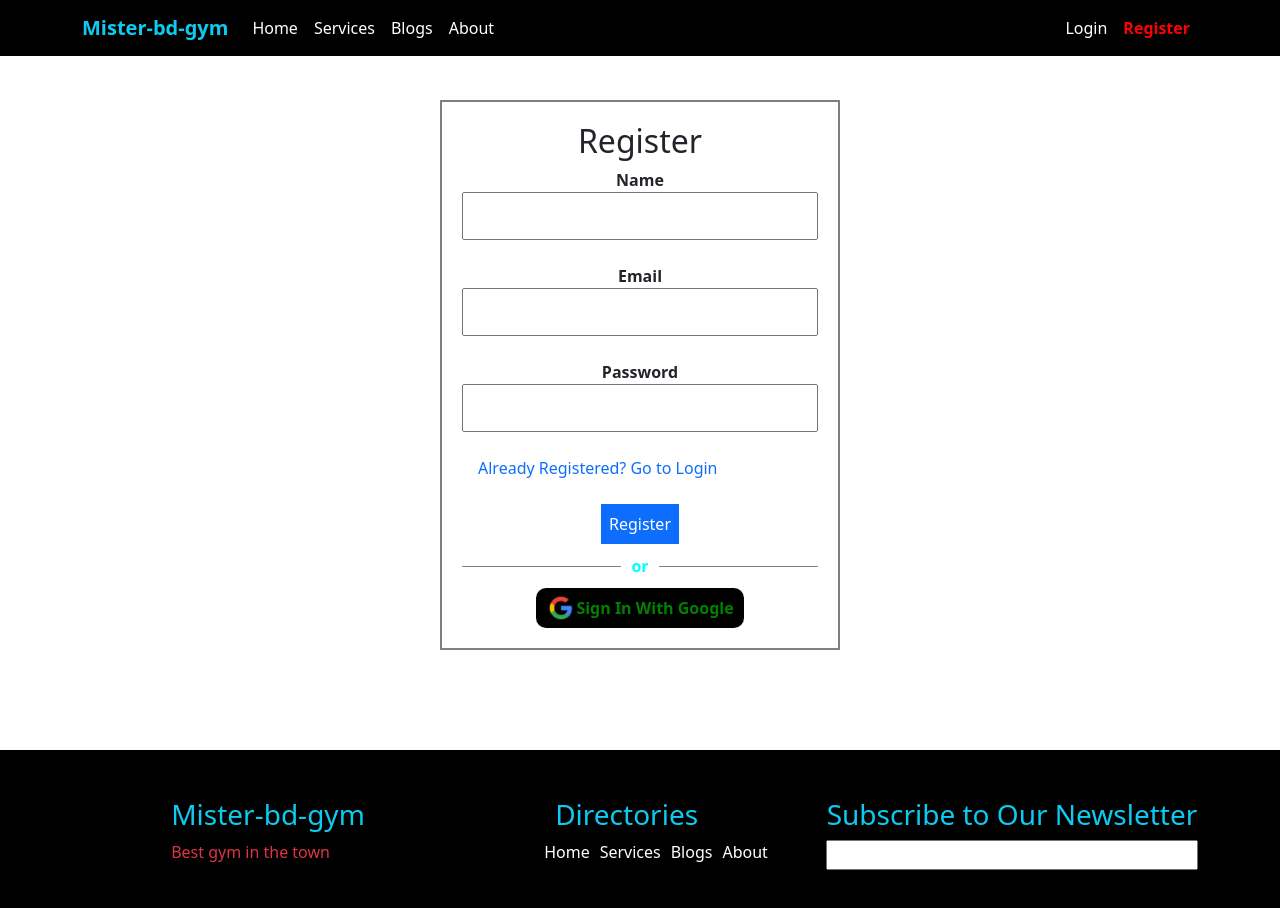
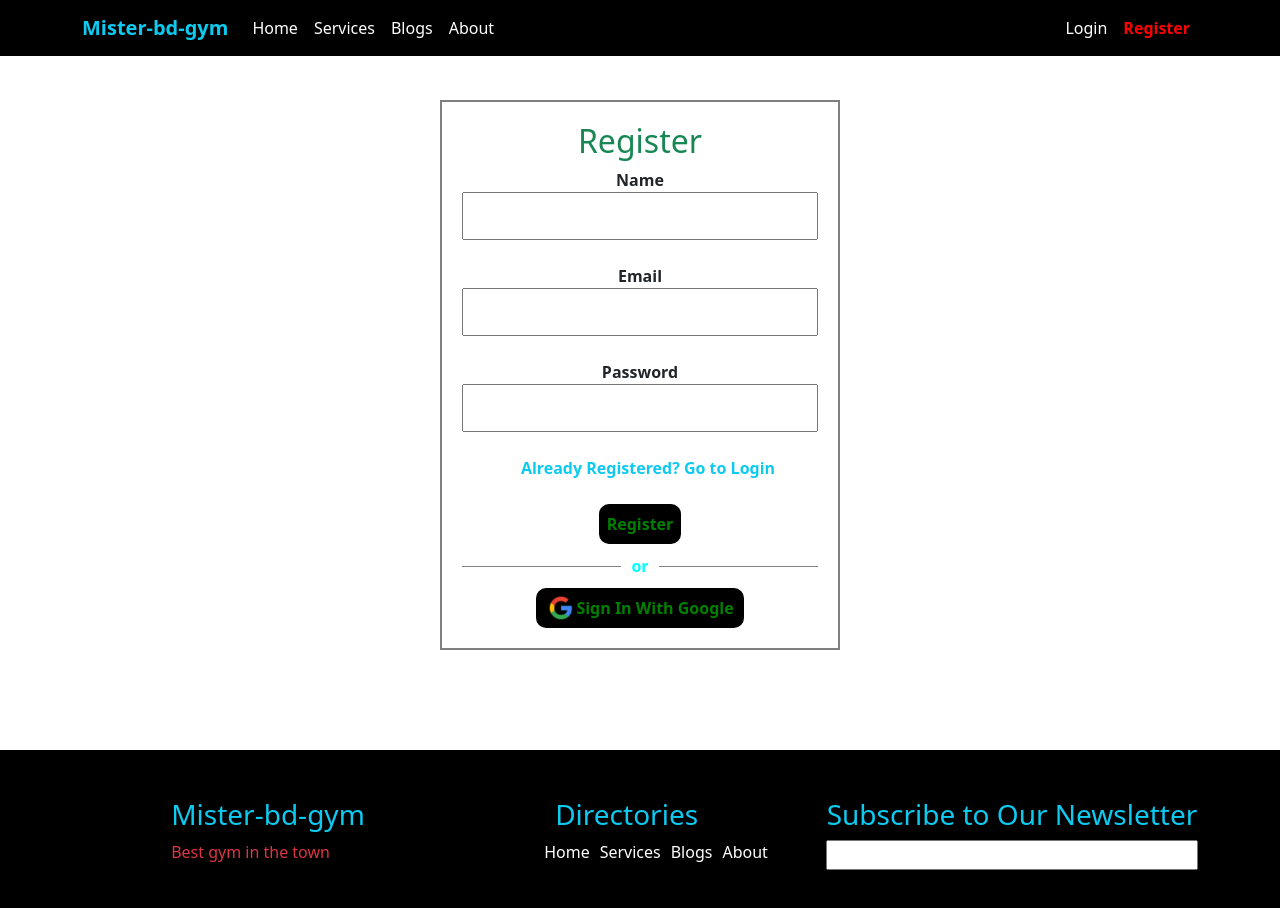
Before and after one commit to Arman-Kabir/mister-bd-gym, a React (Create React App) app: page /register in a window 1280 px wide. Shown: the top 908 px of the page. Built offline with nearby package versions, Linux system fonts and the light colour scheme; no server answers.

Commit message:
all done alham du lillah

```diff
--- a/src/Components/Signing/Login/Login.css
+++ b/src/Components/Signing/Login/Login.css
@@ -16,20 +16,27 @@
     width: 100%;
     padding: 10px;
 }
-.login-btn{
-   background-color: black;
-   color:green;
-   padding: 6px 10px 8px;
-   border-radius: 10px;
-   font-weight: bold;
-   cursor: pointer;
+
+.login-btn {
+    background-color: black;
+    color: green;
+    padding: 6px 10px 8px;
+    border-radius: 10px;
+    font-weight: bold;
+    cursor: pointer;
 
 }
+
+.login-btn:hover {
+    color: crimson;
+}
+
 .submit-btn {
     display: flex;
     justify-content: center;
 
 }
-.swap-register{
+
+.swap-register {
     cursor: pointer;
 }
--- a/src/Components/Signing/Login/Login.js
+++ b/src/Components/Signing/Login/Login.js
@@ -77,13 +77,13 @@ const Login = () => {
 
                 <div className="form-group">
                     <label htmlFor="email">Email</label>
-                    <input type="email" name="email" id="" onBlur={handleBlurEmail} />
+                    <input type="email" name="email" id="" onBlur={handleBlurEmail} required/>
                 </div>
                 <br />
 
                 <div className="form-group">
                     <label htmlFor="password">Password</label>
-                    <input type="password" name="password" id="" onBlur={handleBlurPassword} />
+                    <input type="password" name="password" id="" onBlur={handleBlurPassword} required/>
                 </div>
                 <br />
 
@@ -95,7 +95,7 @@ const Login = () => {
                 <br />
 
                 <div className="form-group">
-                    <span className='text-primary ps-3 text-cl swap-register d-block  text-center fw-bold text-info'
+                    <span className=' text-primary ps-3 text-cl swap-register d-block  text-center fw-bold text-info'
                         onClick={() => resetPassword()}
                     >Reset Password</span>
                     <ToastContainer />
--- a/src/Components/Signing/Register/Register.css
+++ b/src/Components/Signing/Register/Register.css
@@ -0,0 +1,14 @@
+
+
+.register-btn{
+    background-color: black;
+    color:green;
+    padding: 6px 10px 8px;
+    border-radius: 10px;
+    font-weight: bold;
+    cursor: pointer;
+
+ }
+ .register-btn:hover{
+     color:crimson;
+ }
--- a/src/Components/Signing/Register/Register.js
+++ b/src/Components/Signing/Register/Register.js
@@ -4,6 +4,7 @@ import { useCreateUserWithEmailAndPassword, useSendEmailVerification } from 'rea
 import auth from '../../../firebase.init';
 import SocialLogin from '../SocialLogin/SocialLogin';
 import Loading from '../../Shared/Loading/Loading';
+import './Register.css';
 
 const Register = () => {
     const [email, setEmail] = useState('');
@@ -43,7 +44,7 @@ const Register = () => {
     if (loading) {
         return <Loading></Loading>
     }
-    if(error){
+    if (error) {
         errorElement =
             <div>
                 <p className='text-danger my-0'>Error Occurred: <span className='fw-bold'>{error?.message}</span> </p>
@@ -59,7 +60,7 @@ const Register = () => {
 
     return (
         <div className='login-container'>
-            <h2 className='text-center'>Register</h2>
+            <h2 className='text-center text-success'>Register</h2>
             <form action="" onSubmit={handleRegister}>
 
                 <div className="form-group">
@@ -70,26 +71,26 @@ const Register = () => {
 
                 <div className="form-group">
                     <label htmlFor="email">Email</label>
-                    <input type="email" name="email" id="" onBlur={handleBlurEmail} />
+                    <input type="email" name="email" id="" onBlur={handleBlurEmail} required/>
                 </div>
                 <br />
 
                 <div className="form-group">
                     <label htmlFor="password">Password</label>
-                    <input type="password" name="password" id="" onBlur={handleBlurPassword} />
+                    <input type="password" name="password" id="" onBlur={handleBlurPassword} required/>
                 </div>
                 <br />
 
                 <div className="form-group">
                     {/* <input type="checkbox" name="checkbox" id="" /> */}
-                    <span className='text-primary ps-3 text-cl'
+                    <span className='text-primary ps-3 text-cl swap-register d-block  text-center fw-bold text-info'
                         onClick={() => navigate('/login')}
                     >Already Registered? Go to Login </span>
                 </div>
                 <br />
                 {errorElement}
                 <div className="form-group submit-btn">
-                    <button className='bg-primary border-0 text-white p-2'
+                    <button className='border-0 p-2 register-btn'
 
                     >Register</button>
                 </div>
```
Also changed, not shown: 1 other file (tests, documents, lock files or other folders).
